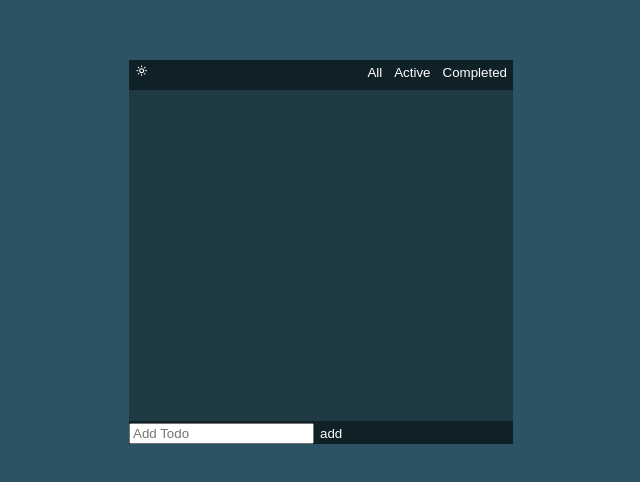
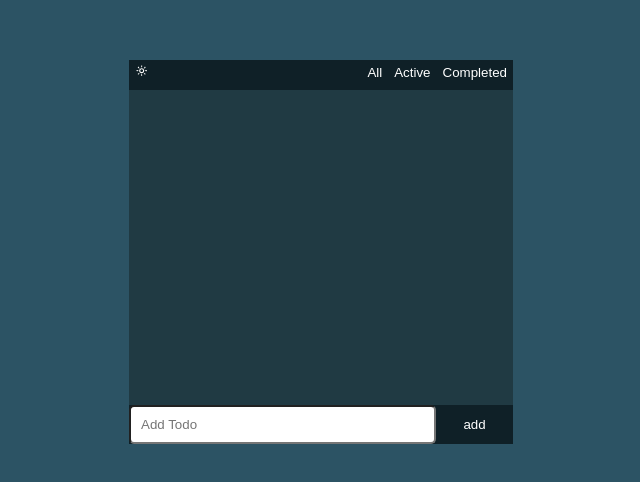
Before and after one commit to nomercykim/todolist, a React (Create React App) app: page / in a window 1280 px wide. Shown: the part 148-630 px from the top of the page, without its empty margins (319-959 px from the left). Built offline with nearby package versions, Linux system fonts and the light colour scheme.

Commit message:
button update

```diff
--- a/src/components/AppTasklist.jsx
+++ b/src/components/AppTasklist.jsx
@@ -125,7 +125,7 @@ export default function AppTodolist() {
                         onChange={(e) => setTodoInput(e.target.value)}
                         onKeyPress={handleEnter}
                     />
-                    <button onClick={handleAdd}>add</button>
+                    <button className={styles.addButton}onClick={handleAdd}>add</button>
                 </div>
             </div>
         </div>
--- a/src/components/AppTasklist.module.css
+++ b/src/components/AppTasklist.module.css
@@ -111,3 +111,16 @@ button:focus{
 .inactiveButton {
     color: var(--inactive-color);
 }
+
+.inputButton input {
+    /* 원하는 스타일을 여기에 추가 */
+    width: 80%;
+    padding: 10px;
+    border-radius: 5px;
+  }
+
+  .addButton{
+    width: 20%;
+    padding: 10px;
+    border-radius: 5px;
+  }
```
